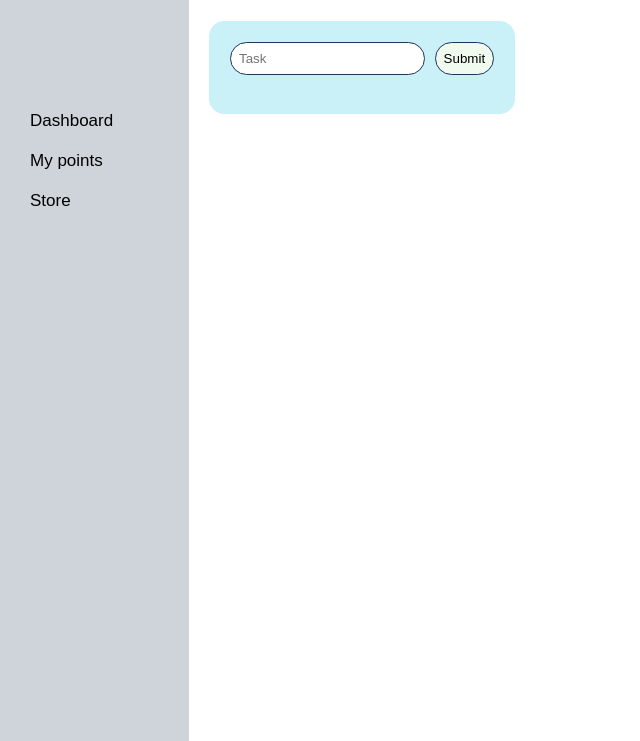
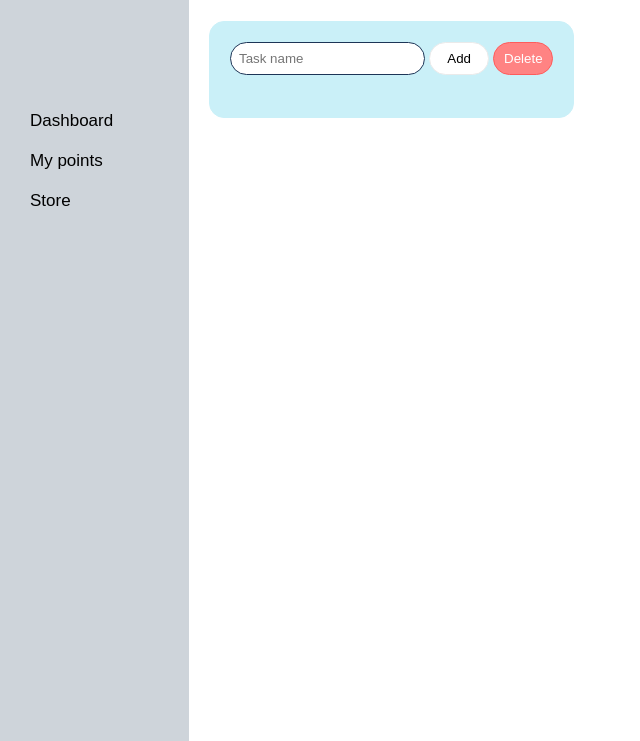
Before and after one commit to jabbarlee/achievo_beta, a website: page index.html in a window 1280 px wide. Shown: the part 59-800 px from the top of the page, without its empty margins (0-640 px from the left). Drawn offline with Linux system fonts and the light colour scheme; no server answers.

Commit message:
delete button added

```diff
--- a/index.html
+++ b/index.html
@@ -24,8 +24,9 @@
                 <div id="tasks">
                     <div id="checkboxContainer">
                         <form id="dataForm">
-                            <input name="task" id="taskName" placeholder="Task">
-                            <button type="button" id="insertButton">Submit</button><span id="test"></span>
+                            <input name="task" id="taskName" placeholder="Task name">
+                            <button type="button" id="insertButton">Add</button>
+                            <button type="button" id="deleteButton">Delete</button>
                         </form>
                         <br>
                     </div>
--- a/styles/index.css
+++ b/styles/index.css
@@ -77,7 +77,7 @@ body{
 
 #checkboxContainer{
     font-size: 16px;
-    font-family: monospace;
+    font-family:system-ui, -apple-system, BlinkMacSystemFont, 'Segoe UI', Roboto, Oxygen, Ubuntu, Cantarell, 'Open Sans', 'Helvetica Neue', sans-serif;
     padding: 20px;
     background-color: #caf0f8;
     border: 1px solid #caf0f8;
@@ -94,16 +94,34 @@ body{
 
 #insertButton{
     padding: 8px;
-    border: 1px solid #1d3557;
-    background-color: #f1faee;
+    border: 1px solid rgb(234, 234, 234);
+    background-color: white;
+    width: 60px;
     border-radius: 20px;
 }
 #insertButton:hover{
-    background-color: #1d3557;
-    color: #f1faee;
+    background-color: rgb(234, 234, 234);
+    color: #1d3557;
     animation-duration: 0.6ms;
     cursor: pointer;
 }
+
+/*Delete button*/
+#deleteButton{
+    padding: 8px;
+    border: 1px solid rgb(255, 91, 91);
+    background-color: rgb(255, 131, 131);
+    color: white;
+    width: 60px;
+    border-radius: 20px;
+}
+#deleteButton:hover{
+    background-color: rgb(255, 91, 91);
+    color: white;
+    animation-duration: 0.9ms;
+    cursor: pointer;
+}
+
 /*-------*/
 
 #usernameDisplay{
```
